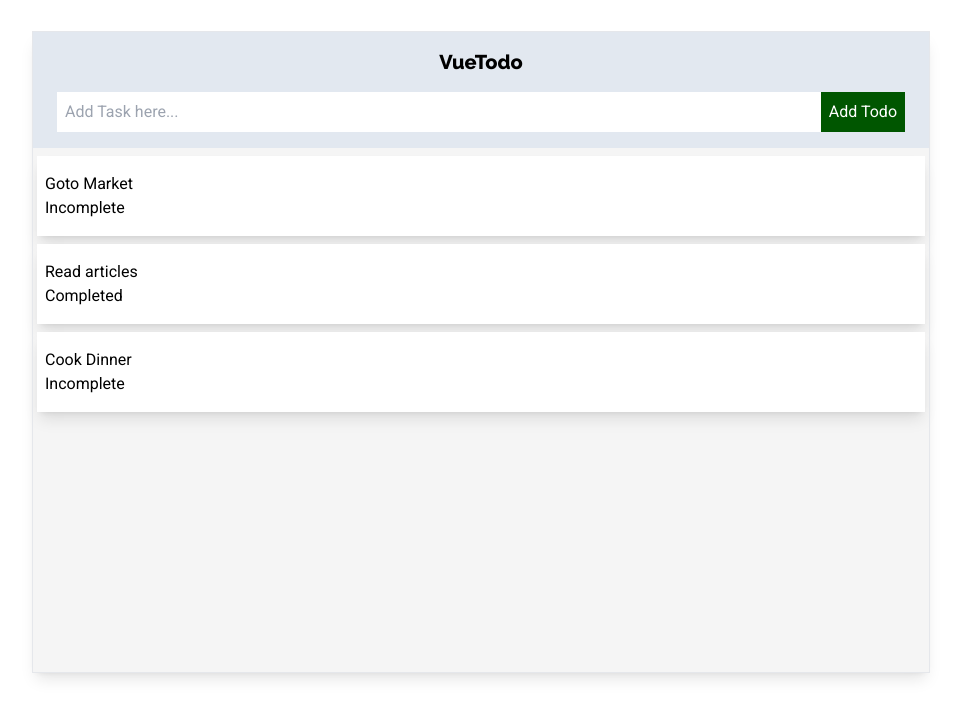
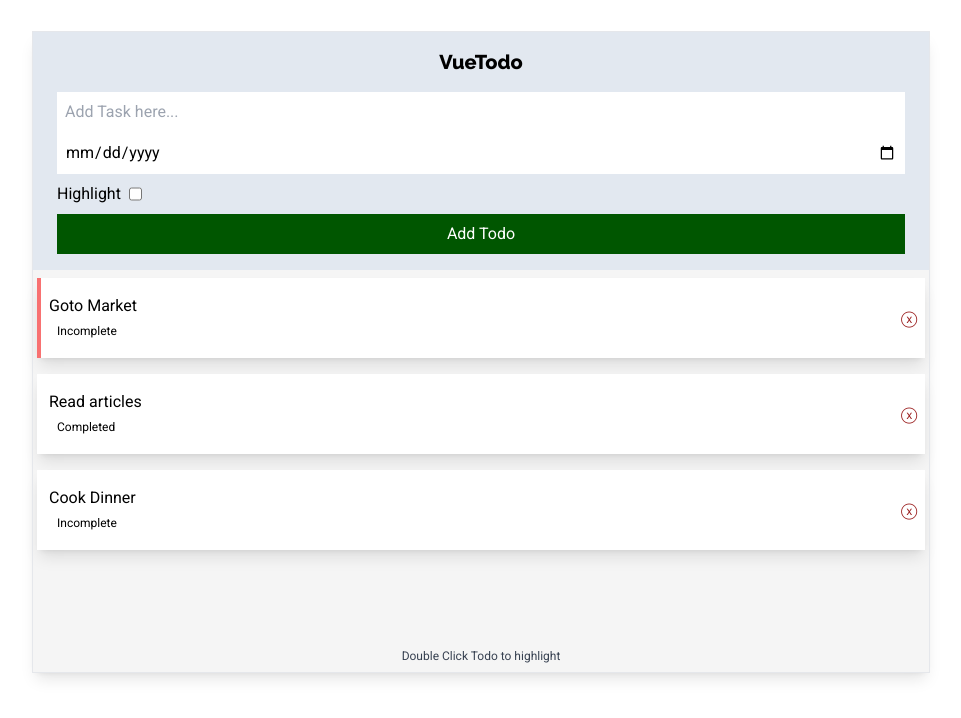
Before and after one commit to singhkunal2050/vue-todo, a Vue app: page / in a window 1280 px wide. Shown: the top 718 px of the page, without its empty margins (159-1120 px from the left). Built offline with nearby package versions, Linux system fonts and the light colour scheme.

Commit message:
Working on Adding todo ➕➕

```diff
--- a/src/components/Todo.vue
+++ b/src/components/Todo.vue
@@ -11,20 +11,48 @@ export default {
     data() {
         return { todos: [] }
     },
+    methods:{
+        deleteTodo(id){
+            this.todos = this.todos.filter((elem)=>elem.id!==id)
+            console.log({task:id})
+        },
+        toggleHighlight(id){
+            this.todos = this.todos.map((elem)=>{
+                if(elem.id==id)
+                    elem.highlight=!elem.highlight
+                return elem
+            })
+        },
+        toggleComplete(id){
+            console.log(id)
+            this.todos = this.todos.map((elem)=>{
+                if(elem.id==id)
+                    elem.completed=!elem.completed
+                return elem
+            })
+        },
+        addTodo(newTodo){
+            console.log({newTodo})
+        }
+
+    },
     created() {
         this.todos = [
             {
                 id: '2323fa',
                 title: 'Goto Market',
                 completed: false,
+                highlight:true,
             }, {
                 id: '3323fa',
                 title: 'Read articles',
                 completed: true,
+                highlight:false,
             }, {
                 id: '3c23fa',
                 title: 'Cook Dinner',
                 completed: false,
+                highlight:false,
             },
         ]
     }
@@ -33,8 +61,12 @@ export default {
 </script>
 
 <template>
-    <div class="todo max-w-4xl mx-auto my-8 bg-[#f5f5f5] min-h-[80vh] outline outline-1 outline-gray-200 shadow-lg">
-        <ListHeader name="VueTodo" />
-        <List :todos="todos" />
-    </div>
+    <div class="todo max-w-4xl flex flex-col mx-auto my-8 bg-[#f5f5f5] min-h-[80vh] outline outline-1 outline-gray-200 shadow-lg">
+        <ListHeader @add-todo="addTodo" name="VueTodo" />
+        <List @delete-todo="deleteTodo" @toggle-highlight="toggleHighlight" @toggle-complete="toggleComplete" :todos="todos" />
+        <div class="info mt-auto p-2 text-center ">
+            <p class="text-gray-700 text-xs"> Double Click Todo to highlight</p>
+        </div>
+   </div>
+
 </template>
--- a/src/components/Todo/AddTodo.vue
+++ b/src/components/Todo/AddTodo.vue
@@ -1,13 +1,54 @@
 <template>
-    <div class="add-todo flex justify-start w-full px-4">
-        <input type="text" placeholder="Add Task here..." name="todo-text" id="todo-text" class="flex-1 px-2 focus-visible:outline-gray-300"/>
-        <Button name="Add Todo" color="#005600" />
+    <div class="add-todo w-full">
+        <form @submit="addTodo" class="flex flex-col justify-start w-full px-4">
+            <input v-model="text" type="text" placeholder="Add Task here..." name="todo-text" id="todo-text"
+                class="flex-1 p-2 focus-visible:outline-gray-300" />
+            <input v-model="date" type="date" name="todo-date" id="todo-date"
+                class="flex-1 p-2 focus-visible:outline-gray-300" />
+            <label for="todo-highlight" class="flex gap-2 py-2 accent-black focus-visible:outline-gray-300">
+                <span> Highlight </span>
+                <input v-model="highlight" type="checkbox" name="todo-highlight" id="todo-highlight">
+            </label>
+            <button style="background:#005600"
+                class="p-2 bg-gray-700 text-white focus-visible:outline-gray-800 ">
+                Add Todo
+            </button>
+        </form>
     </div>
 </template>
 
 <script>
-import Button from './Button.vue';
 export default {
-    components: { Button }
+    data() {
+        return {
+            text: '',
+            date: '',
+            completed: false,
+            highlight: false,
+        }
+    },
+    methods:{
+        addTodo(e){
+            e.preventDefault();
+            if(!this.text || !this.date){
+                alert('Add Data Please!')
+                return
+            }
+            const newTodo = {
+                id : Math.random().toString(36).slice(2),
+                title: this.text,
+                completed:false,
+                highlight:this.highlight,
+            }
+            console.log(newTodo);
+            this.$emit('add-todo',newTodo)
+            this.text= '';
+            this.date= '';
+            this.completed= false;
+            this.highlight= false;
+
+        }
+    },
+    emits:['add-todo']
 }
 </script>
--- a/src/components/Todo/Button.vue
+++ /dev/null
@@ -1,19 +0,0 @@
-<template lang="">
-       <button @click="addTodo()" :style="{background:color}"
-        class="p-2 bg-gray-700 text-white focus-visible:outline-gray-800 ">
-            {{name}}
-        </button>
-</template>
-<script>
-export default {
-    props:{
-        name:String,
-        color:String,
-    },
-    methods: {
-        addTodo(){
-            console.log('adding todos')
-        }
-    },
-}
-</script>
--- a/src/components/Todo/List.vue
+++ b/src/components/Todo/List.vue
@@ -1,6 +1,6 @@
 <template>
-    <div class=" py-4 px-2 bg-white mx-1 my-2 shadow-lg" :key="todo.key" v-for="todo in todos">
-        <TodoItem :title= "todo.title" :done="todo.completed" :id="todo.id"/>
+    <div class="" :key="todo.key" v-for="todo in todos">
+        <TodoItem :title="todo.title" :completed="todo.completed" :id="todo.id" :highlight="todo.highlight" @delete-todo="$emit('delete-todo',todo.id)" @toggle-highlight="$emit('toggle-highlight',todo.id)" @toggle-complete="$emit('toggle-complete',todo.id)" />
     </div>
 </template>
 <script>
@@ -9,7 +9,8 @@ export default {
     components: { TodoItem },
     props:{
         todos:Array
-    }
+    },
+    emits:['delete-todo','toggle-highlight','toggle-complete']
 }
 </script>
 <style >
--- a/src/components/Todo/ListHeader.vue
+++ b/src/components/Todo/ListHeader.vue
@@ -7,7 +7,8 @@ import AddTodo from './AddTodo.vue'
     },
     components : {
         AddTodo
-    }
+    },
+    emits:['add-todo']
   }
 </script>
 
@@ -16,7 +17,7 @@ import AddTodo from './AddTodo.vue'
     <section class="header-wrapper">
         <div class="py-4 px-2 bg-slate-200 flex gap-4 flex-col items-center">
              <h2 class="text-xl font-bold">{{name}}</h2>
-             <AddTodo />
+             <AddTodo @add-todo="$emit('add-todo')" />
         </div>
     </section>
 
--- a/src/components/Todo/TodoItem.vue
+++ b/src/components/Todo/TodoItem.vue
@@ -1,16 +1,23 @@
 <template lang="">
-        <article :data-todo-id="id">
-            <p> {{title}}</p>
-            <span>{{done ? "Completed" : "Incomplete"}}</span>
+        <article @dblclick="$emit('toggle-highlight',id)" :class="[ highlight ?  'border-l-red-400' : 'border-l-transparent' , completed ?  'bg-green-100 border-l-green-400' : 'bg-red-100' , , 'flex' ,'justify-between' ,'p-2' , 'py-4', 'px-2', 'bg-white', 'mx-1' , 'my-2', 'shadow-lg' , 'border-l-4']" :data-todo-id="id">
+            <div class="todo-content">
+                <p> {{title}}</p>
+                <span class="cursor-pointer text-xs p-2" @click="$emit('toggle-complete',id)"> {{completed ? "Completed" : "Incomplete"}}</span>
+            </div>
+            <button @click="$emit('delete-todo',id)"  class="close-icon w-4 cursor-pointer text-red-800">
+                ⓧ
+            </button>
         </article>
 </template>
 <script>
 export default {
-      props : {
-        title:String,
-        done:Boolean,
-        id:String
+    props: {
+        title: String,
+        completed: Boolean,
+        highlight: Boolean,
+        id: String
     },
+    emits: ['delete-todo', 'toggle-highlight', 'toggle-complete']
 }
 </script>
 <style lang="">
```
Also changed, not shown: 1 other file (tests, documents, lock files or other folders).
